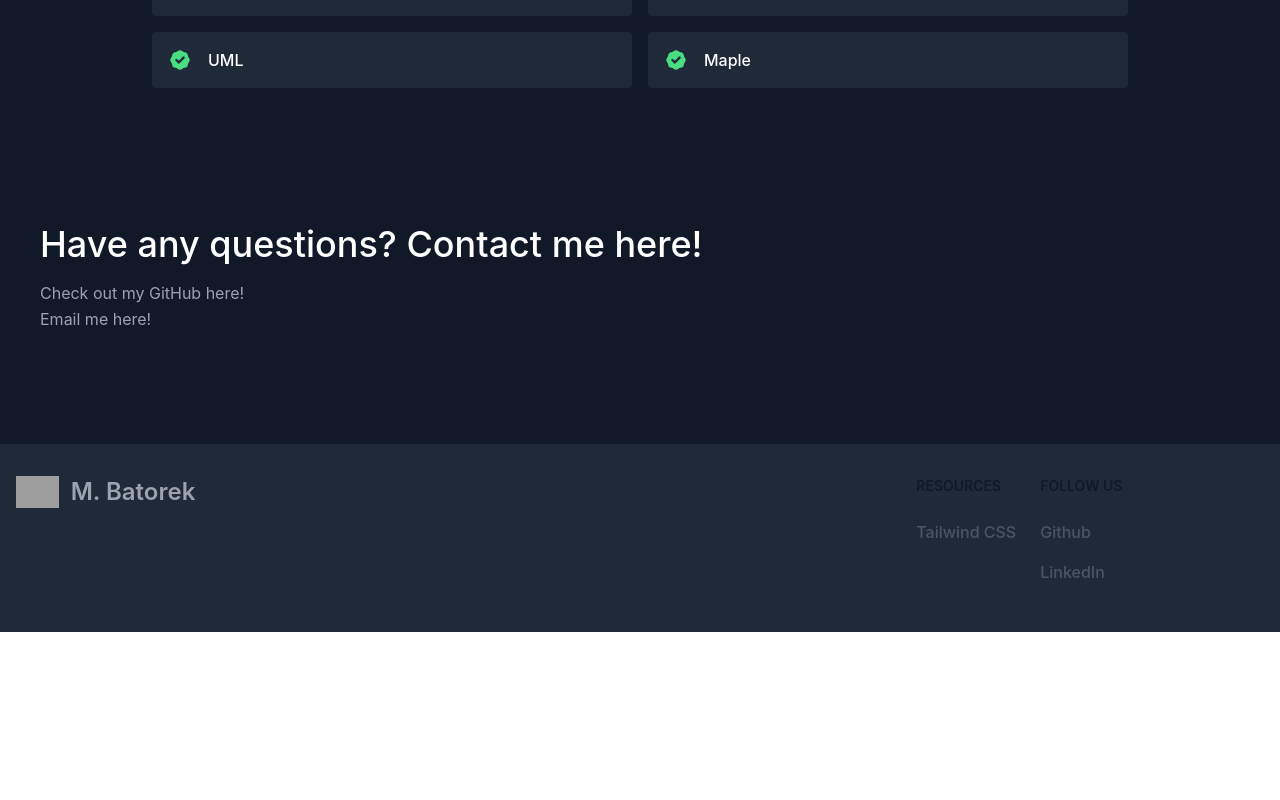
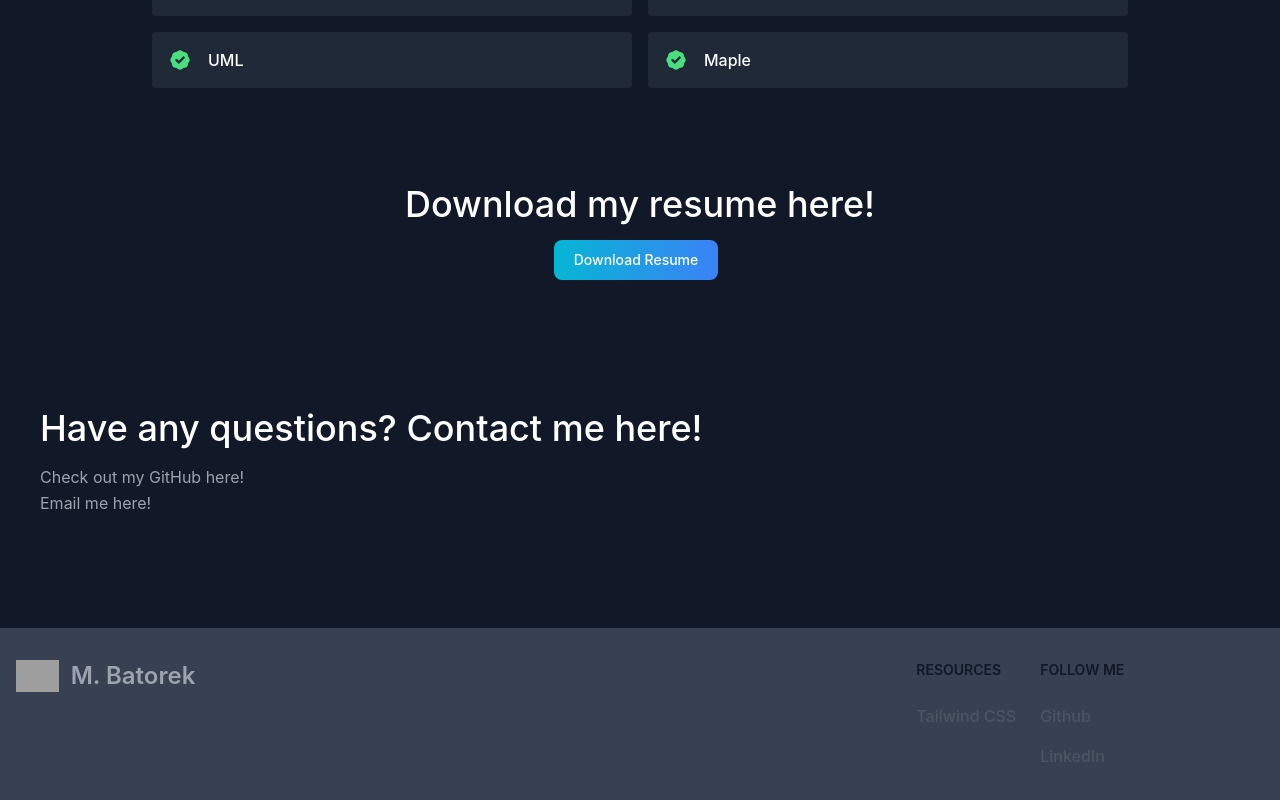
Before and after one commit to mbatorek7/react-portfolio, a React (Create React App) app: page / in a window 1280 px wide. Shown: the part 2116-2916 px from the top of the page. Before the commit the page ends 2748 px from the top, so only its background shows below. Built offline with nearby package versions, Linux system fonts and the light colour scheme; grey boxes are pictures that could not be loaded.

Commit message:
added resume feature

```diff
--- a/src/App.js
+++ b/src/App.js
@@ -5,6 +5,7 @@ import Navbar from "./components/Navbar";
 import Projects from "./components/Projects";
 import Skills from "./components/Skills";
 import Footer from "./components/Footer";
+import Resume from "./components/Resume";
 
 export default function App() {
     return (
@@ -13,6 +14,7 @@ export default function App() {
             <About />
             <Projects />
             <Skills />
+            <Resume />
             <Contact />
             <Footer />
         </main>
--- a/src/components/Footer.js
+++ b/src/components/Footer.js
@@ -2,7 +2,7 @@ import React from "react";
 
 export default function Footer() {
     return (
-        <footer class="bg-gray-800">
+        <footer class="bg-gray-700">
             <div class="mx-auto w-full max-w-screen-xl p-4 py-6 lg:py-8">
                 <div class="md:flex md:justify-between">
                     <div class="mb-6 md:mb-0">
@@ -21,7 +21,7 @@ export default function Footer() {
                             </ul>
                         </div>
                         <div>
-                            <h2 class="mb-6 text-sm font-semibold text-gray-900 uppercase dark:text-white">Follow us</h2>
+                            <h2 class="mb-6 text-sm font-semibold text-gray-900 uppercase dark:text-white">Follow me</h2>
                             <ul class="text-gray-600 dark:text-gray-400 font-medium">
                                 <li class="mb-4">
                                     <a href="https://github.com/mbatorek7" class="hover:underline ">Github</a>
--- /dev/null
+++ b/src/components/Resume.js
@@ -0,0 +1,16 @@
+import React from "react";
+
+export default function Resume() {
+    return (
+        <div className="container px-5 py-10 mx-auto text-center lg:px-40">
+            <h3 className="title-font sm:text-4xl text-3xl mb-4 font-medium text-white">
+                Download my resume here!
+            </h3>
+            <button type="button" class="text-white bg-gradient-to-r from-cyan-500 to-blue-500 hover:bg-gradient-to-bl focus:ring-4 focus:outline-none focus:ring-cyan-300 dark:focus:ring-cyan-800 font-medium rounded-lg text-sm px-5 py-2.5 text-center mr-2 mb-2">
+                <a className="button" href="../../public/updated-resume.pdf" download="updated-resume.pdf">
+                    Download Resume
+                </a>
+            </button>
+        </div>
+    );
+}
```
Also changed, not shown: 1 other file (tests, documents, lock files or other folders).
